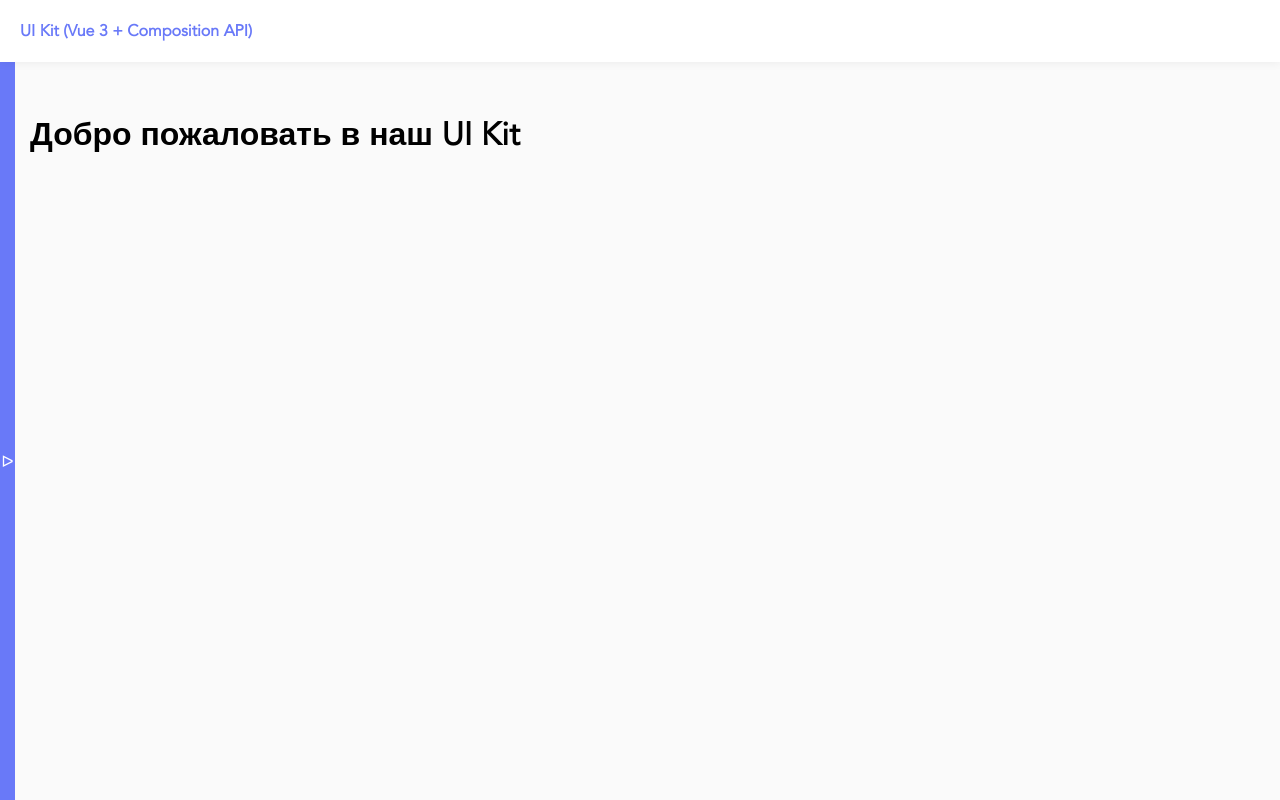
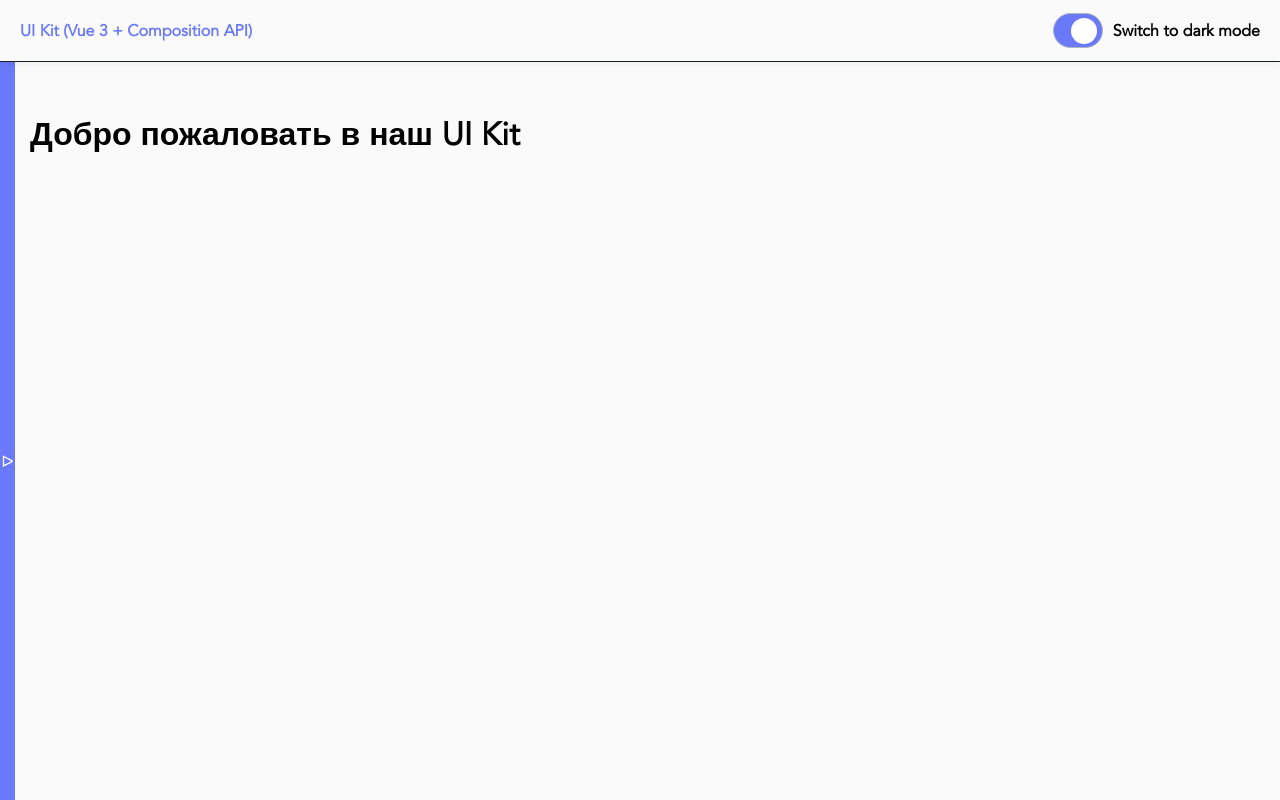
Before and after one commit to Appurup-AI/uikit-vue, a Vue app: page / in a window 1280 px wide. Built offline with nearby package versions, Linux system fonts and the light colour scheme.

Commit message:
chore: Добавлена темная тема и инициализирован роут Tabs

```diff
--- a/src/components/layout/Header.vue
+++ b/src/components/layout/Header.vue
@@ -1,19 +1,37 @@
+<script setup>
+import Checkbox from "@/components/Checkbox/Checkbox.vue";
+import { useTheme } from "@/composables/useTheme";
+
+const { isDark } = useTheme();
+</script>
+
 <template>
   <header class="header">
     <router-link to="/">UI Kit (Vue 3 + Composition API)</router-link>
+    <Checkbox
+      name="theme"
+      id="theme"
+      :label="isDark ? 'Switch to light mode' : 'Switch to dark mode'"
+      checked
+      type="switch"
+      v-model:checked="isDark"
+    />
   </header>
 </template>
 
 <style lang="scss" scoped>
 .header {
-  background: #fff;
+  background: var(--bg-primary);
   font-weight: bold;
   padding: 0 20px;
   box-shadow: 0px 0px 10px rgba(0, 0, 0, 0.07);
+  border-bottom: 1px solid var(--border-primary);
   height: 62px;
   display: flex;
   align-items: center;
   z-index: 1;
   position: relative;
+  display: flex;
+  justify-content: space-between;
 }
 </style>
--- a/src/components/layout/Sidebar.vue
+++ b/src/components/layout/Sidebar.vue
@@ -1,18 +1,19 @@
 <script setup>
-import { ref } from "vue";
+import { ref } from 'vue'
 
 const props = defineProps({
   openSidebar: { type: Boolean, required: true },
-});
+})
 
 const links = ref([
-  { name: "Typography", href: "/typography" },
-  { name: "Button", href: "/button" },
-  { name: "Checkbox", href: "/checkbox" },
-  { name: "Radiobutton", href: "/radiobutton" },
-  { name: "Progress", href: "/progress" },
-  { name: "Input", href: "/input" },
-]);
+  { name: 'Typography', href: '/typography' },
+  { name: 'Button', href: '/button' },
+  { name: 'Checkbox', href: '/checkbox' },
+  { name: 'Radiobutton', href: '/radiobutton' },
+  { name: 'Progress', href: '/progress' },
+  { name: 'Input', href: '/input' },
+  { name: 'Tabs', href: '/tabs' },
+])
 </script>
 
 <template>
@@ -28,12 +29,13 @@ const links = ref([
   left: 0;
   top: 62px;
   height: 100%;
-  background: #fff;
+  background: var(--bg-primary);
   position: fixed;
   width: 250px;
   padding: 20px;
   transition: 0.2s;
   box-shadow: 0px 0px 10px rgba(0, 0, 0, 0.7);
+  border-right: 1px solid var(--border-primary);
   transform: translateX(-250px);
   &__isopen {
     transform: translateX(0px);
@@ -41,7 +43,7 @@ const links = ref([
   &__link {
     display: block;
     border-radius: 12px;
-    border: 2px solid #fff;
+    border: 2px solid var(--font-primary);
     transition: 0.2s;
     font-weight: bold;
     margin-bottom: 10px;
```
